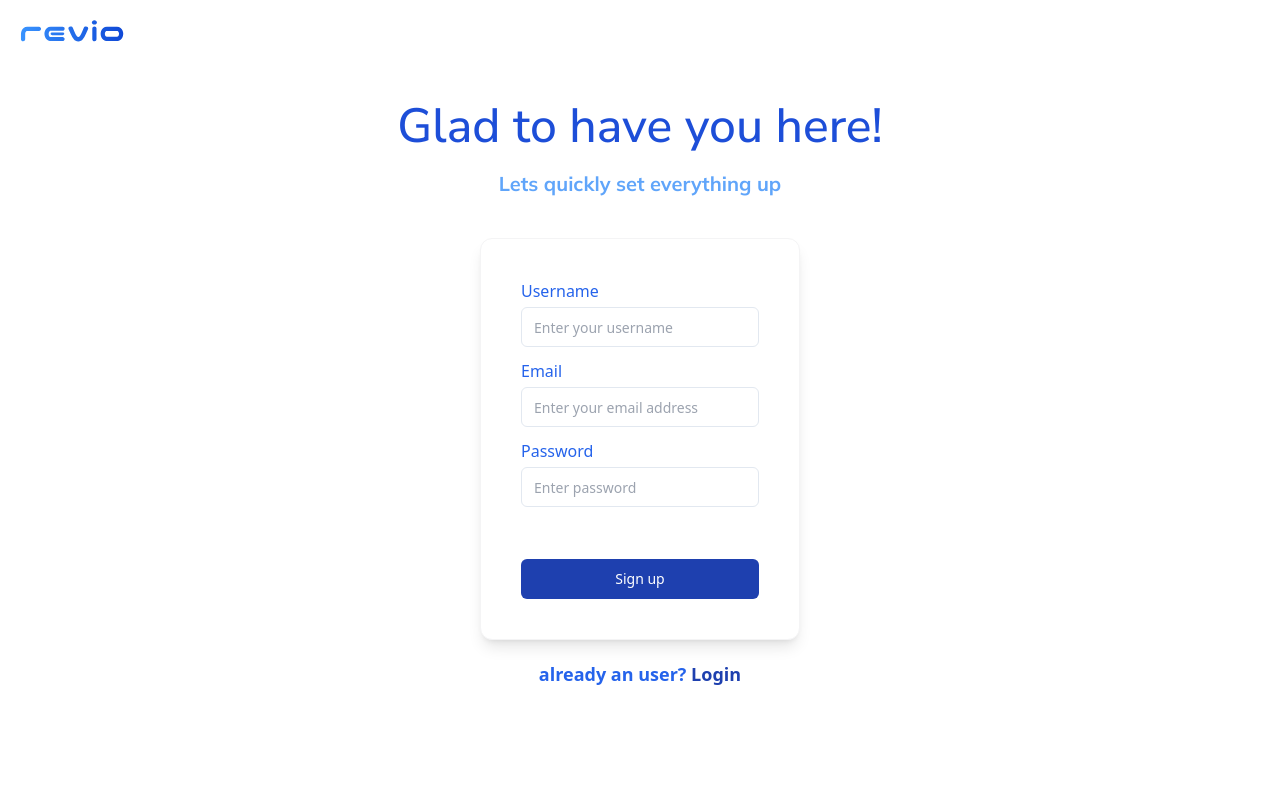
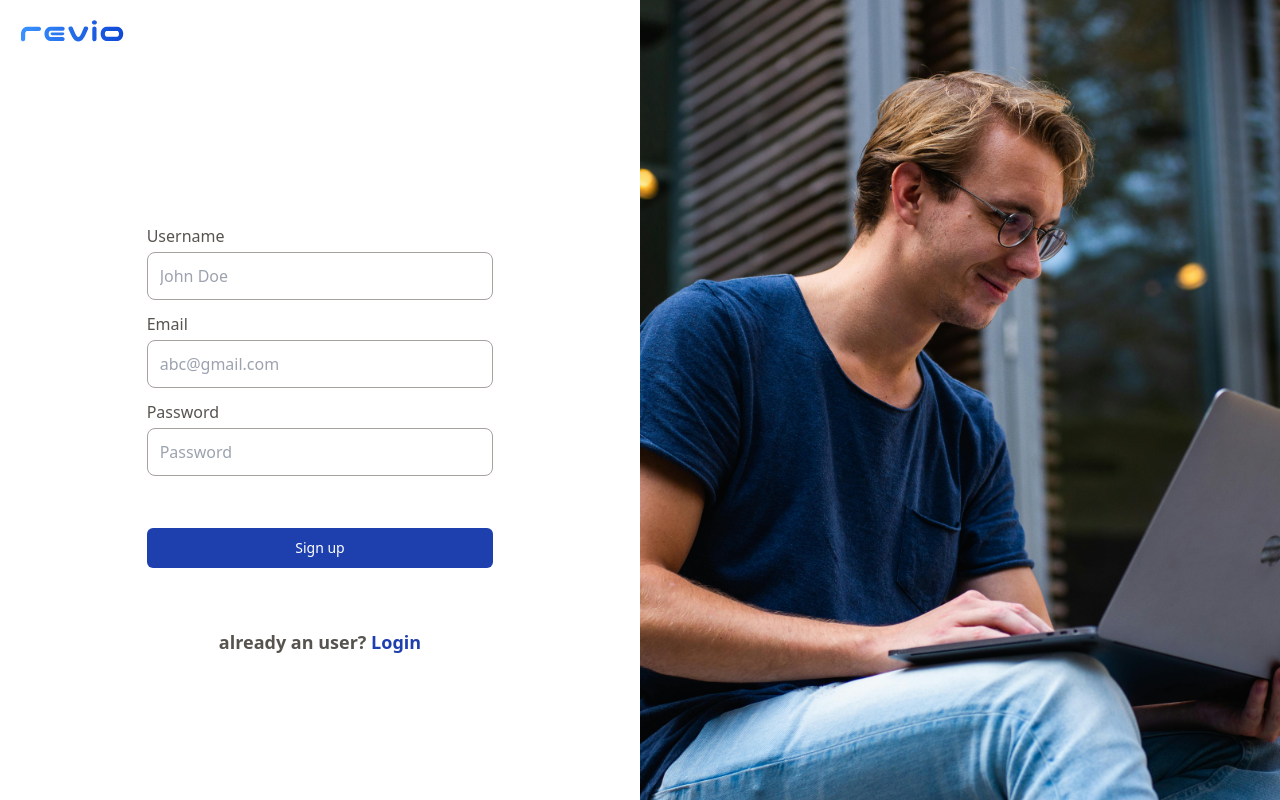
Before and after one commit to AnuragC07/revio, a React (Vite) app in the folder revio/: page /signup in a window 1280 px wide. Built offline with nearby package versions, Linux system fonts and the light colour scheme; a web font is replaced by a local one.

Commit message:
design changes, login ,register page redesign

```diff
--- a/revio/src/components/ItemCard.jsx
+++ b/revio/src/components/ItemCard.jsx
@@ -14,7 +14,7 @@ const ItemCard = ({ image, category, title, description, price, product }) => {
         <div className="flex justify-center items-center">
           <img src={image} alt="" className="rounded-xl max-h-40 w-full" />
         </div>
-        <p className="bg-blue-100 w-fit px-3 py-1 font-semibold rounded-2xl mt-3 text-xs">
+        <p className="bg-slate-600 text-white w-fit px-3 py-1 font-semibold rounded-2xl mt-3 text-xs">
           {category}
         </p>
         <h1 className="text-xl font-bold mt-2 font-heading">{title}</h1>
--- a/revio/src/pages/Cart.jsx
+++ b/revio/src/pages/Cart.jsx
@@ -50,11 +50,12 @@ const Cart = () => {
               ))
             )}
           </div>
-          <div className='rounded-3xl bg-stone-100 w-1/4 p-8 flex flex-col justify-between h-96'>
+          <div className='rounded-3xl border border-stone-100 bg-stone-50 shadow-md w-1/4 p-6 flex flex-col justify-between h-96'>
             <div>
               <h1 className='text-3xl font-heading font-bold'>Order Summary</h1>
-              <h2 className='text-2xl font-heading font-bold text-blue-700 mt-5'>Sub Total</h2>
-              <h2 className='text-2xl font-heading font-bold text-blue-700'>{bag.reduce((total, product) => total + product.price, 0)} ₹</h2>
+              <hr className='mt-4 mb-6'/>
+              <h2 className='text-2xl font-heading font-bold text-stone-600 mt-5'>Sub Total</h2>
+              <h2 className='text-2xl font-heading font-bold text-blue-700 mt-10'>{bag.reduce((total, product) => total + product.price, 0)} ₹</h2>
             </div>
             <div>
               <CheckOutBtn />
--- a/revio/src/pages/Home.jsx
+++ b/revio/src/pages/Home.jsx
@@ -12,8 +12,8 @@ import hero8 from "../assets/Group 18.svg";
 import logo from "../assets/revio.svg";
 import DownBtn from "../components/DownBtn";
 import GetStartedBtn from "../components/GetStartedBtn";
-import ItemCard from "../components/ItemCard";
-import BrowseMoreBtn from "../components/BrowseMoreBtn";
+// import ItemCard from "../components/ItemCard";
+// import BrowseMoreBtn from "../components/BrowseMoreBtn";
 import Navbar from '../components/Navbar';
 
 import AOS from 'aos'
--- a/revio/src/pages/Login.jsx
+++ b/revio/src/pages/Login.jsx
@@ -4,6 +4,7 @@ import { useNavigate } from "react-router-dom";
 import axios from "axios";
 import toast from "react-hot-toast";
 import logo from "../assets/revio.svg";
+import bg from "../assets/pexels-buro-millennial-636760-1438072.jpg";
 
 const Login = () => {
   const [email, setEmail] = useState("");
@@ -64,54 +65,62 @@ const Login = () => {
 
   return (
     <div>
-      <img src={logo} alt="beetle logo" className="m-5" />
-      <div id="body" className="flex flex-col justify-center items-center">
-        <div className="flex flex-col gap-5 mt-10 justify-center items-center">
-          <h1 className="text-4xl lg:text-5xl font-medium  text-blue-700 font-heading">
-            Welcome back!
-          </h1>
-
+      {/* <img src={logo} alt="beetle logo" className="m-5 absolute right-32 " /> */}
+      <div className="flex h-screen">
+        {/* Image Section */}
+        <div className="w-1/2">
+          <img
+            src={bg}
+            alt="Background Image"
+            className="w-full h-full object-cover"
+          />
         </div>
 
+        {/* Form Section */}
+        <div id="body" className="flex flex-col justify-center items-center w-1/2">
+        <h1 className="text-2xl text-stone-500 font-semibold font-heading">Login</h1>
           <form
-          className="w-3/4 border border-zinc-100 bg-white rounded-xl shadow-lg lg:w-1/4 m-8 mt-10 flex flex-col gap-5 p-10 pl-11"
+            className="w-3/4 bg-white rounded-xl lg:w-2/3 m-5 mt-10 flex flex-col gap-1 lg:gap-3 p-8 lg:p-10 pl-11"
             onSubmit={handleSubmit}
           >
-          <div className="flex flex-col ">
-            <label className="text-base text-blue-600 font-normal">
+            <div className="flex flex-col">
+              <label className="text-base text-stone-600 font-medium">
                 Email
               </label>
               <input
                 type="email"
-              className="border border-slate-200 w-full bg-white rounded-md h-10 pl-3 font-normal mt-1 text-sm"
-              placeholder="Enter your email address"
+                className="w-full border border-stone-400 rounded-lg h-12 pl-3 font-semibold mt-1 text-base placeholder:text-base placeholder:font-normal"
+                placeholder="abc@gmail.com"
                 value={email}
                 onChange={(e) => setEmail(e.target.value)}
                 required
               />
             </div>
-          <div className="flex flex-col ">
-            <label className="text-base text-blue-600 font-normal">
+            <div className="flex flex-col">
+              <label className="text-base text-stone-600 font-medium">
                 Password
               </label>
               <input
                 type="password"
-              className="border border-slate-200 w-full bg-white rounded-md h-10 pl-3 font-normal mt-1 text-sm"
-              placeholder="Enter password"
+                className="w-full border border-stone-400 rounded-lg h-12 pl-3 font-semibold mt-1 text-base placeholder:text-base placeholder:font-normal"
+                placeholder="Password"
                 value={password}
                 onChange={(e) => setPassword(e.target.value)}
                 required
               />
             </div>
             <div>
-            <button className=" mt-5 bg-blue-800 text-white h-10 text-sm p-1 w-full lg:mt-20 rounded-md font-subtitle font-medium">
+              <button
+                className="bg-blue-800 text-white h-10 text-sm p-1 w-full mt-6 lg:mt-10 rounded-md font-subtitle font-medium"
+                type="submit"
+              >
                 Sign in
               </button>
             </div>
           </form>
 
           <div>
-          <h1 className="text-lg text-blue-600 font-subtitle font-semibold">
+            <h1 className="text-lg text-stone-600 font-subtitle font-semibold">
               New here?{" "}
               <Link
                 to="/signup"
@@ -123,6 +132,7 @@ const Login = () => {
           </div>
         </div>
       </div>
+    </div>
   );
 };
 
--- a/revio/src/pages/Register.jsx
+++ b/revio/src/pages/Register.jsx
@@ -3,6 +3,8 @@ import logo from "../assets/revio.svg";
 import { Link, useNavigate } from "react-router-dom";
 import axios from "axios";
 import toast from "react-hot-toast";
+import bg from "../assets/pexels-buro-millennial-636760-1438081.jpg";
+
 const Register = () => {
   const navigate = useNavigate();
   const [formData, setFormData] = useState({
@@ -36,64 +38,58 @@ const Register = () => {
       // navigate("/");
     } catch (error) {
       console.error("Signup Error:", error);
-    }
-    finally {
+    } finally {
       toast.dismiss(); // Dismiss loading toast when login process ends
     }
-    };
-
+  };
 
   return (
+
     <div>
-      <img src={logo} alt="beetle logo" className="m-5" />
-      <div id="body" className="flex flex-col justify-center items-center">
-        <div className="flex flex-col gap-5 mt-2 lg:mt-10 justify-center items-center">
-          <h1 className="text-4xl lg:text-5xl font-medium  text-blue-700 font-heading">
-            Glad to have you here!
-          </h1>
-          <h3 className="text-xl font-subtitle text-blue-400 font-bold font-sub">
-            Lets quickly set everything up
-          </h3>
-        </div>
-
+      <img src={logo} alt="beetle logo" className="m-5 absolute top-0" />
+      <div className="flex h-screen">
+      <div
+        id="body"
+        className="flex flex-col justify-center items-center w-1/2"
+      >
         <form
-          className="w-3/4 border border-zinc-100 bg-white rounded-xl shadow-lg lg:w-1/4 m-5 mt-10 flex flex-col gap-1 lg:gap-3 p-8 lg:p-10 pl-11"
+          className="w-3/4 bg-white rounded-xl lg:w-2/3 m-5 mt-10 flex flex-col gap-1 lg:gap-3 p-8 lg:p-10 pl-11"
           onSubmit={handleSubmit}
         >
           <div className="flex flex-col ">
-            <label className="text-base text-blue-600 font-normal">
+          <label className="text-base text-stone-600 font-medium">
               Username
             </label>
             <input
               type="text"
-              className="border border-slate-200 w-full bg-white rounded-md h-10 pl-3 font-normal mt-1 text-sm"
-              placeholder="Enter your username"
+              className=" w-full border border-stone-400 rounded-lg h-12 pl-3 font-semibold mt-1 text-base placeholder:text-base placeholder:font-normal"
+              placeholder="John Doe"
               required
               name="username"
               onChange={handleChange}
             />
           </div>
           <div className="flex flex-col ">
-            <label className="text-base text-blue-600 font-normal">
+          <label className="text-base text-stone-600 font-medium">
               Email
             </label>
             <input
               type="text"
-              className="border border-slate-200 w-full bg-white rounded-md h-10 pl-3 font-normal mt-1 text-sm"
-              placeholder="Enter your email address"
+              className=" w-full border border-stone-400 rounded-lg h-12 pl-3 font-semibold mt-1 text-base placeholder:text-base placeholder:font-normal"
+              placeholder="abc@gmail.com"
               required
               name="email"
               onChange={handleChange}
             />
           </div>
           <div className="flex flex-col ">
-            <label className="text-base text-blue-600 font-normal">
+            <label className="text-base text-stone-600 font-medium">
               Password
             </label>
             <input
               type="password"
-              className="border border-slate-200 w-full bg-white rounded-md h-10 pl-3 font-normal mt-1 text-sm"
-              placeholder="Enter password"
+             className=" w-full border border-stone-400 rounded-lg h-12 pl-3 font-semibold mt-1 text-base placeholder:text-base placeholder:font-normal"
+              placeholder="Password"
               required
               name="password"
               onChange={handleChange}
@@ -101,7 +97,7 @@ const Register = () => {
           </div>
           <div>
             <button
-              className="bg-blue-800 text-white h-10 text-sm p-1 w-full mt-6  lg:mt-10 rounded-md font-subtitle font-medium"
+              className="bg-blue-800 text-white h-10 text-sm p-1 w-full mt-6 lg:mt-10 rounded-md font-subtitle font-medium"
               type="submit"
             >
               Sign up
@@ -110,7 +106,7 @@ const Register = () => {
         </form>
 
         <div>
-          <h1 className="text-lg text-blue-600 font-subtitle font-semibold">
+          <h1 className="text-lg text-stone-600 font-subtitle font-semibold">
             already an user?{" "}
             <Link
               to="/login"
@@ -121,6 +117,15 @@ const Register = () => {
           </h1>
         </div>
       </div>
+
+      <div className="w-1/2">
+        <img
+          src={bg}
+          alt="Background Image"
+          className="w-full h-full object-cover"
+        />
+      </div>
+    </div>
     </div>
   );
 };
```
Also changed, not shown: revio/src/pages/Productpage.jsx (+7 -6 lines), revio/src/pages/User.jsx (+5 -5 lines), revio/src/assets/pexels-buro-millennial-636760-1438081.jpg (added), 1 other file (tests, documents, lock files or other folders). Lines whose indentation alone changed are shown as unchanged.
